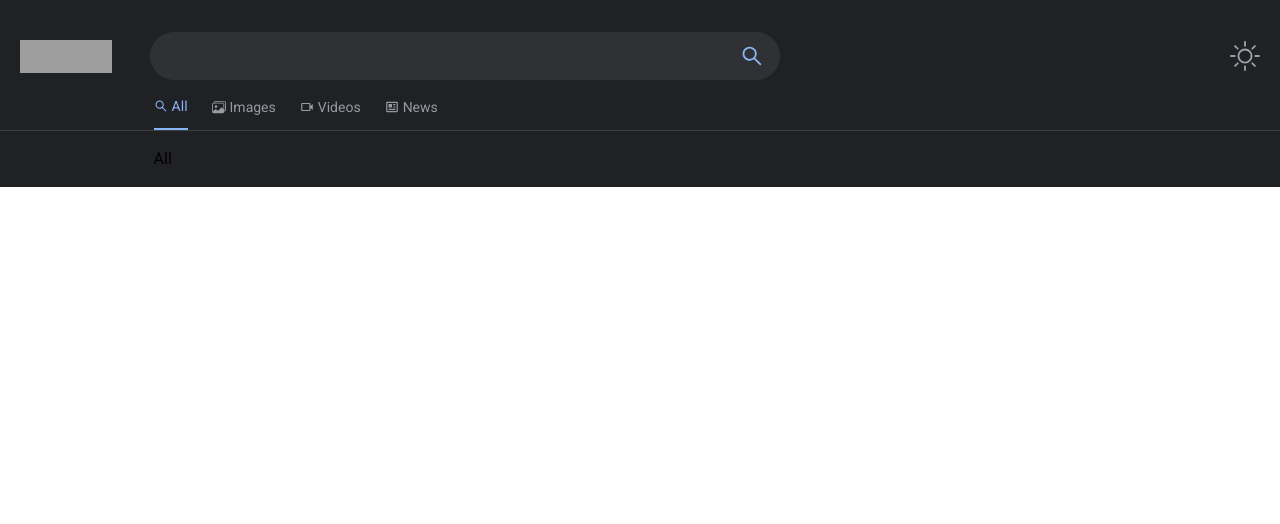
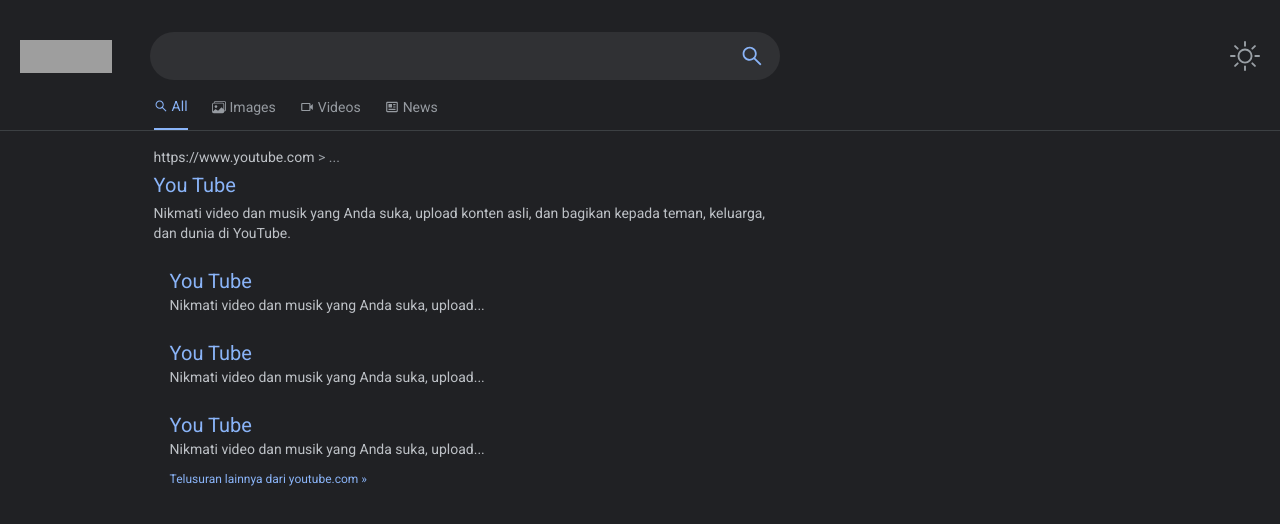
Before and after one commit to juanangelaalma/gulugulu, a React (Create React App) app: page / in a window 1280 px wide. Shown: the top 524 px of the page. Built offline with nearby package versions, Linux system fonts and the light colour scheme; grey boxes are pictures that could not be loaded.

Commit message:
added component site

```diff
--- a/src/App.js
+++ b/src/App.js
@@ -5,9 +5,9 @@
 
 const App = () => {
   return (
-    <div className="bg-dark-primary">
+    <div className="bg-dark-primary min-h-screen">
       <Header />
-      <div className="pl-5 py-4 md:pl-[12%]">
+      <div className="px-5 py-4 md:pr-0 md:pl-[12%] w-full">
         <Outlet />
       </div>
     </div>
--- /dev/null
+++ b/src/components/AdditionalSite.js
@@ -0,0 +1,16 @@
+import React from 'react'
+
+const AdditionalSite = () => {
+  return (
+    <div className="flex flex-col py-3 space-y-0 border-b border-b-[#3C4043] md:border-b-0">
+      <h1 className="text-dark-link text-xl">
+        <a href="">You Tube</a>
+      </h1>
+      <p className="hidden md:block text-sm leading-[20px] text-dark-white">
+        Nikmati video dan musik yang Anda suka, upload...
+      </p>
+    </div>
+  )
+}
+
+export default AdditionalSite
--- a/src/components/Navbar.js
+++ b/src/components/Navbar.js
@@ -6,7 +6,6 @@
 import NavLink from './NavLink'
 
 const Navbar = () => {
-  // get path with react router dom v6
   const [active, setActive] = useState('')
   const path = useLocation().pathname
 
--- /dev/null
+++ b/src/components/Site.js
@@ -0,0 +1,32 @@
+import React from "react";
+import AdditionalSite from "./AdditionalSite";
+
+const Site = () => {
+  return (
+    <div>
+      <div className="flex flex-col pb-3 space-y-1 border-b border-b-[#3C4043] md:border-b-0">
+        <div className="text-dark-white text-xs md:text-sm font-normal">
+          <a href="">https://www.youtube.com</a>
+          <span className="text-dark-gray"> {">"} ... </span>
+        </div>
+        <h1 className="text-dark-link text-xl">
+          <a href="">You Tube</a>
+        </h1>
+        <p className="text-sm leading-[20px] text-dark-white">
+          Nikmati video dan musik yang Anda suka, upload konten asli, dan
+          bagikan kepada teman, keluarga, dan dunia di YouTube.
+        </p>
+      </div>
+      <div className="flex flex-col md:pl-4">
+        <AdditionalSite />
+        <AdditionalSite />
+        <AdditionalSite />
+        <div>
+          <a href="" className="hidden md:block text-xs text-dark-link">Telusuran lainnya dari youtube.com »</a>
+        </div>
+      </div>
+    </div>
+  );
+};
+
+export default Site;
--- a/src/containers/Header.js
+++ b/src/containers/Header.js
@@ -19,7 +19,7 @@
           {/* <BsMoon size={30} /> */}
         </div>
       </div>
-      <div className='px-5 md:pl-[12%] border-b border-b-[#3C4043] border-dark-gray-second'>
+      <div className='px-5 md:pl-[12%] border-b border-b-[#3C4043]'>
         <Navbar />
       </div>
     </div>
--- a/src/pages/All.js
+++ b/src/pages/All.js
@@ -1,8 +1,11 @@
 import React from 'react'
+import Site from '../components/Site'
 
 const All = () => {
   return (
-    <div>All</div>
+    <div className='w-full max-w-[630px]'>
+      <Site />
+    </div>
   )
 }
 
--- a/tailwind.config.js
+++ b/tailwind.config.js
@@ -9,7 +9,7 @@
       'dark-primary': '#202124',
       'dark-second': '#303134',
       'dark-link': '#8AB4F8',
-      'dark-white': '#E8EAED',
+      'dark-white': '#BDC1C6',
       'dark-gray': '#969ba1',
       'dark-gray-second': '#9AA0A6',
     },
```
